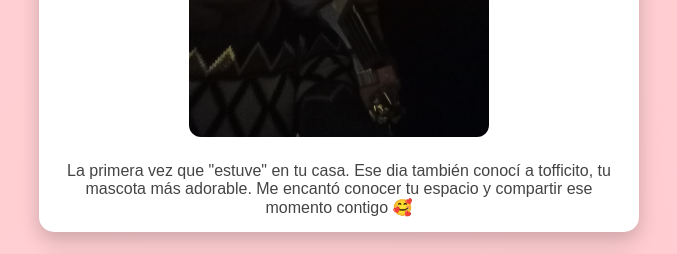
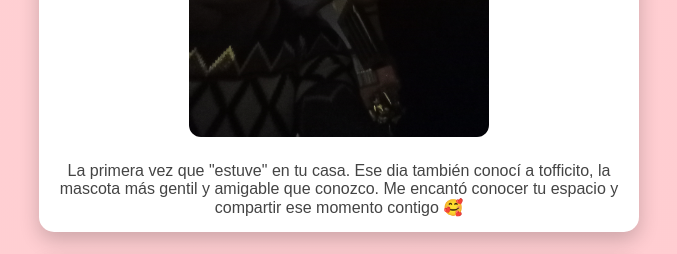
Before and after one commit to Escorpio1375/Libertad-Te-Amo, a plain HTML site: page index.html in a window 1280 px wide. Shown: the part 8522-8776 px from the top of the page, without its empty margins (301-978 px from the left). Drawn offline with Linux system fonts and the light colour scheme.

Commit message:
Actualizo texto de la página

```diff
--- a/index.html
+++ b/index.html
@@ -164,7 +164,7 @@
             <img src="imagenes/20251013_222730.jpg" alt="casa">
             <p>
                 La primera vez que "estuve" en tu casa.
-                Ese dia también conocí a tofficito, tu mascota más adorable. Me encantó conocer tu espacio y compartir ese momento contigo 🥰
+                Ese dia también conocí a tofficito, la mascota más gentil y amigable que conozco. Me encantó conocer tu espacio y compartir ese momento contigo 🥰
             </p>
  </div>
   <div class="recuerdo">
```
